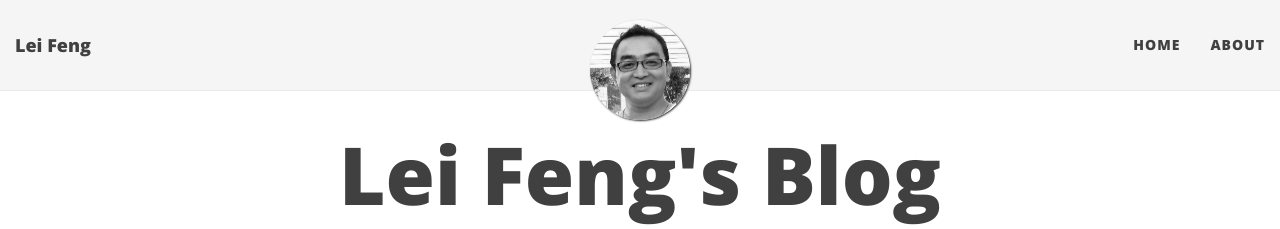
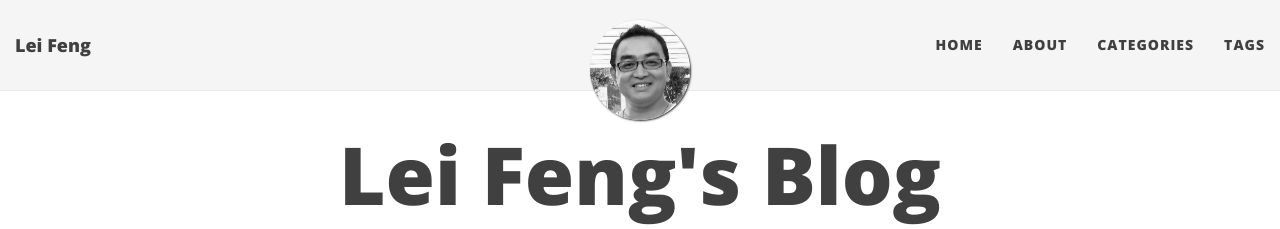
Before and after one commit to stonefl/stonefl.github.io, a Jekyll site: the page built from index.html, in a window 1280 px wide. Shown: the top 229 px of the page. Built offline with Jekyll 4.4.1, drawn with Linux system fonts in a browser that asks for light colours; nearby versions of some CDN libraries; the list of posts is cut into pages by our own code.

Commit message:
Update _config.yml

```diff
--- a/_config.yml
+++ b/_config.yml
@@ -25,6 +25,8 @@ description: Lei Feng's Website
 navbar-links:
   Home: ""
   About: "about"
+  Categories: "categories"
+  Tags: "tags"
 
 
  #   - Beautiful Jekyll: "http://deanattali.com/beautiful-jekyll/"
```
